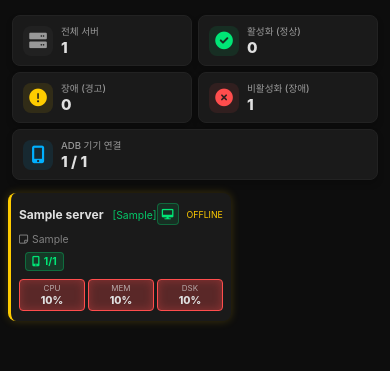
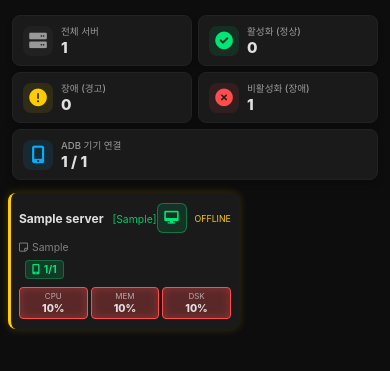
Before and after one commit to service0427/aws_qewr-monitoring-server, a FastAPI app: page / in a window 390 px wide. Shown: the part 45-416 px from the top of the page. Run offline with FastAPI, Linux system fonts and the light colour scheme; tables that the repository leaves empty hold one stand-in row (values such as "Sample post").

Commit message:
fix: make remote control button click target larger and prevent propagation on mobile

```diff
--- a/static/script.js
+++ b/static/script.js
@@ -261,7 +261,7 @@
                     </span>
                     <div class="name-right">
                         ${remoteUrl ? `
-                            <a href="${remoteUrl}" target="_blank" onclick="event.stopPropagation();" class="card-remote-btn" title="Open Remote Control (scrcpy)">
+                            <a href="${remoteUrl}" target="_blank" onclick="event.stopPropagation();" ontouchstart="event.stopPropagation();" class="card-remote-btn" title="Open Remote Control (scrcpy)">
                                 <i class="fas fa-desktop"></i>
                             </a>
                         ` : ''}
--- a/static/style.css
+++ b/static/style.css
@@ -595,21 +595,27 @@
     display: inline-flex;
     align-items: center;
     justify-content: center;
-    width: 20px;
-    height: 20px;
-    background: rgba(0, 230, 118, 0.1);
+    width: 28px;
+    height: 28px;
+    background: rgba(0, 230, 118, 0.12);
     color: var(--success);
-    border: 1px solid rgba(0, 230, 118, 0.3);
-    border-radius: 4px;
-    font-size: 0.65rem;
+    border: 1px solid rgba(0, 230, 118, 0.4);
+    border-radius: 6px;
+    font-size: 0.8rem;
     cursor: pointer;
     text-decoration: none;
     transition: all 0.2s ease;
+    position: relative;
+    z-index: 10;
+    pointer-events: auto;
 }
 .card-remote-btn:hover {
     background: var(--success);
     color: #000;
-    box-shadow: 0 0 8px var(--success);
+    box-shadow: 0 0 10px var(--success);
+}
+.card-remote-btn i {
+    pointer-events: none;
 }
 .server-memo {
     font-size: 0.65rem;
```
